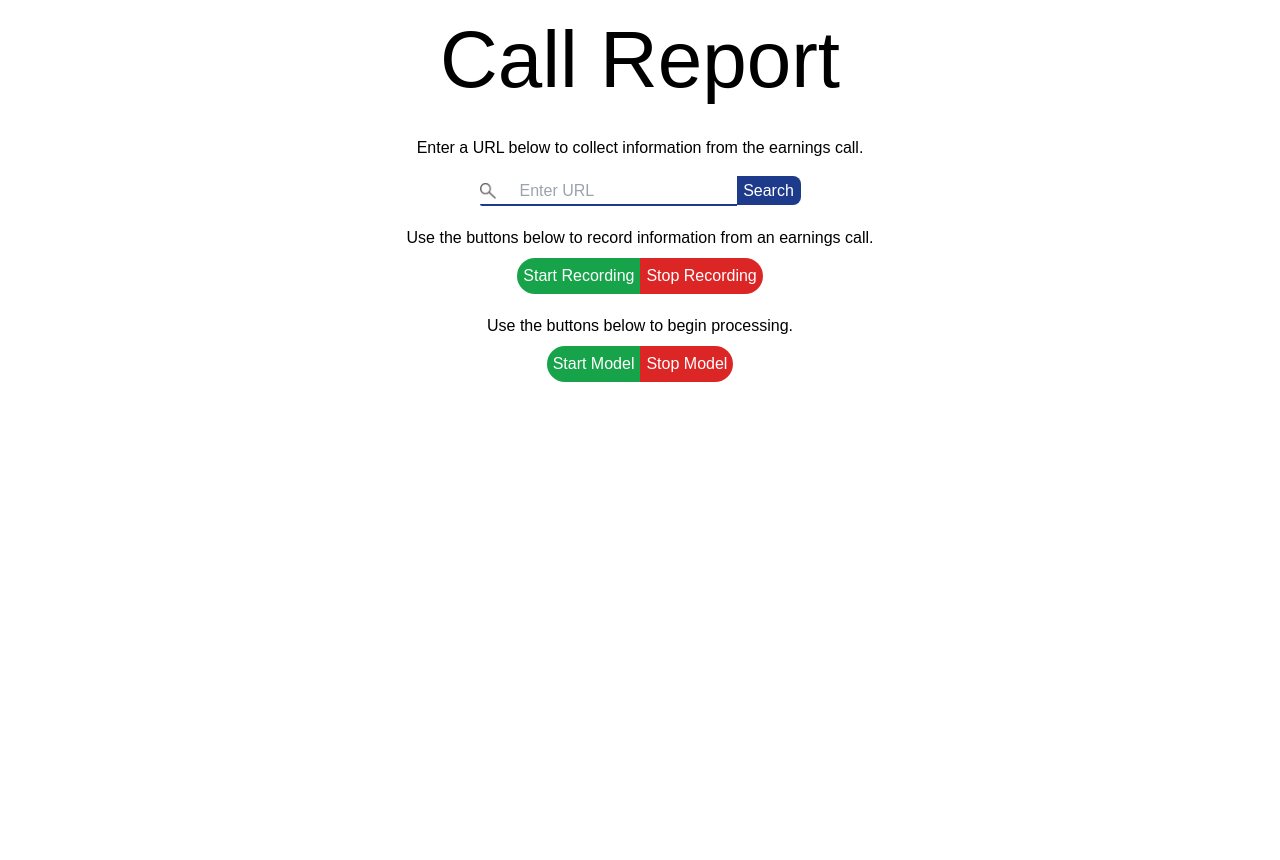
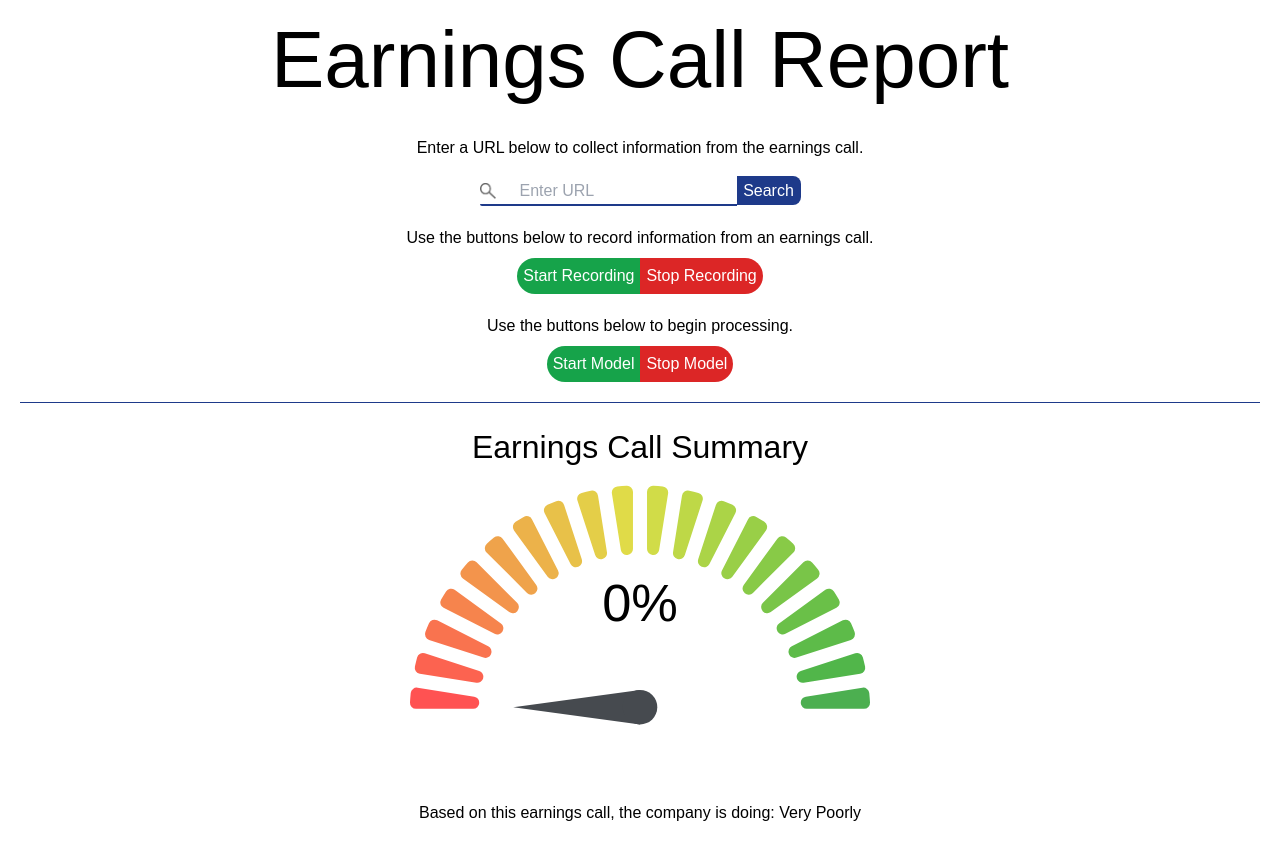
Before and after one commit to TheBraveChicken4/EarningsReaderHackCLT, a React (Create React App) app in the folder frontend/: page / in a window 1280 px wide. Shown: the top 860 px of the page. Before the commit the page ends 800 px from the top, so only its background shows below. Built offline with nearby package versions, Linux system fonts and the light colour scheme; no server answers.

Commit message:
Added chart to display sentiment percent

```diff
--- a/frontend/package.json
+++ b/frontend/package.json
@@ -7,9 +7,11 @@
     "@testing-library/react": "^13.4.0",
     "@testing-library/user-event": "^13.5.0",
     "cors": "^2.8.5",
+    "d3": "^7.9.0",
     "express": "^4.21.1",
     "react": "^18.3.1",
     "react-dom": "^18.3.1",
+    "react-gauge-chart": "^0.5.1",
     "react-router-dom": "^6.27.0",
     "react-scripts": "5.0.1",
     "web-vitals": "^2.1.4"
--- a/frontend/src/Components/Homepage.jsx
+++ b/frontend/src/Components/Homepage.jsx
@@ -1,12 +1,63 @@
-import { React, useState } from 'react';
+import { React, useState, useEffect } from 'react';
+import GaugeChart from 'react-gauge-chart';
 
 const Homepage = () => {
     const [url, setUrl] = useState('');
     const [urlSuccessMessage, setUrlSuccessMessage] = useState('');
     const [recordingSuccessMessage, setRecordingSuccessMessage] = useState('');
     const [modelSuccessMessage, setModelSuccessMessage] = useState('');
-    const [isRecordingRunning, setIsRecordingRunning] = useState(false);
-    const [isModelRunning, setIsModelRunning] = useState(false);
+    const [, setIsRecordingRunning] = useState(false);
+    const [, setIsModelRunning] = useState(false);
+    const [sentiment, setSentiment] = useState({ positive: 0, negative: 0, neutral: 0 });
+    const [sentimentPercent, setSentimentPercent] = useState(0);
+    const [sentimentEval, setSentimentEval] = useState(0);
+
+    const chartStyle = {
+        height: 250,
+    };
+
+    // Fetch sentiment values from server
+    const fetchSentiment = async () => {
+        try {
+            const response = await fetch('http://localhost:3000/sentiment');
+            if (response.ok) {
+                const data = await response.json();
+                setSentiment(data);
+            } else {
+                console.error('Error fetching sentiment data');
+            }
+        } catch (error) {
+            console.error('Fetch error:', error);
+        }
+    };
+
+    useEffect(() => {
+        fetchSentiment();
+    }, []);
+
+    // Recalculate sentimentPercent whenever sentiment changes
+    useEffect(() => {
+        const positive = parseFloat(sentiment.positive) || 0;
+        const neutral = parseFloat(sentiment.neutral) || 0;
+        const negative = parseFloat(sentiment.negative) || 0;
+
+        const percent = (positive + (0.5 * neutral) - negative);
+        setSentimentPercent(percent);
+        var sentimentClassification = "No Sentiment Detected";
+        console.log(100 * sentimentPercent)
+        if(100 * sentimentPercent <= 20){
+            sentimentClassification = "Very Poorly";
+        } else if (100 * sentimentPercent <= 40){
+            sentimentClassification = "Mostly Poorly";
+        } else if (100 * sentimentPercent <= 60){
+            sentimentClassification = "Neutral";
+        } else if (100 * sentimentPercent <= 80){
+            sentimentClassification = "Mostly Well";
+        } else {
+            sentimentClassification = "Very Well";
+        }
+        setSentimentEval(sentimentClassification);
+    }, [sentiment]);
 
     const isValidUrl = (string) => {
         const pattern = new RegExp('^(https?:\\/\\/)?'+
@@ -27,7 +78,7 @@ const Homepage = () => {
         }
 
         const urlData = { url };
-        console.log('Sending URL: ', urlData);
+        console.log('Sending URL:', urlData);
 
         try {
             const response = await fetch('http://localhost:3000/write-url', {
@@ -147,7 +198,7 @@ const Homepage = () => {
 
     return (
         <div className="homepage min-h-screen text-center font-customFont">
-            <h1 className="text-[10vh] ">Call Report</h1>
+            <h1 className="text-[10vh] ">Earnings Call Report</h1>
             <p className="m-[2vh] m-b-[2vh] ">Enter a URL below to collect information from the earnings call.</p>
             <form onSubmit={handleSubmit} className="items-center">
                 <input
@@ -182,6 +233,20 @@ const Homepage = () => {
                     <p className="mt-4 text-green-600">{modelSuccessMessage}</p>
                 )}
             </div>
+            <hr className="m-5 border-blue-900"/>
+            <div className="results mt-5 text-center">
+                <h2 className="text-[4vh]">Earnings Call Summary</h2>
+                <div className="gauge text-center max-w-[50%] m-auto block">
+                    <GaugeChart id="call-result-chart" style={chartStyle}
+                        arcWidth={0.3}
+                        colors={["#FF5252", "#4CAF50"]}
+                        nrOfLevels={20}
+                        percent={sentimentPercent}
+                        textColor="#000000"
+                    />
+                    <p className="m-[10vh]">Based on this earnings call, the company is doing: {sentimentEval}</p>
+                </div>
+            </div>
         </div>
     );
 };
```
Also changed, not shown: 2 other files (tests, documents, lock files or other folders).
